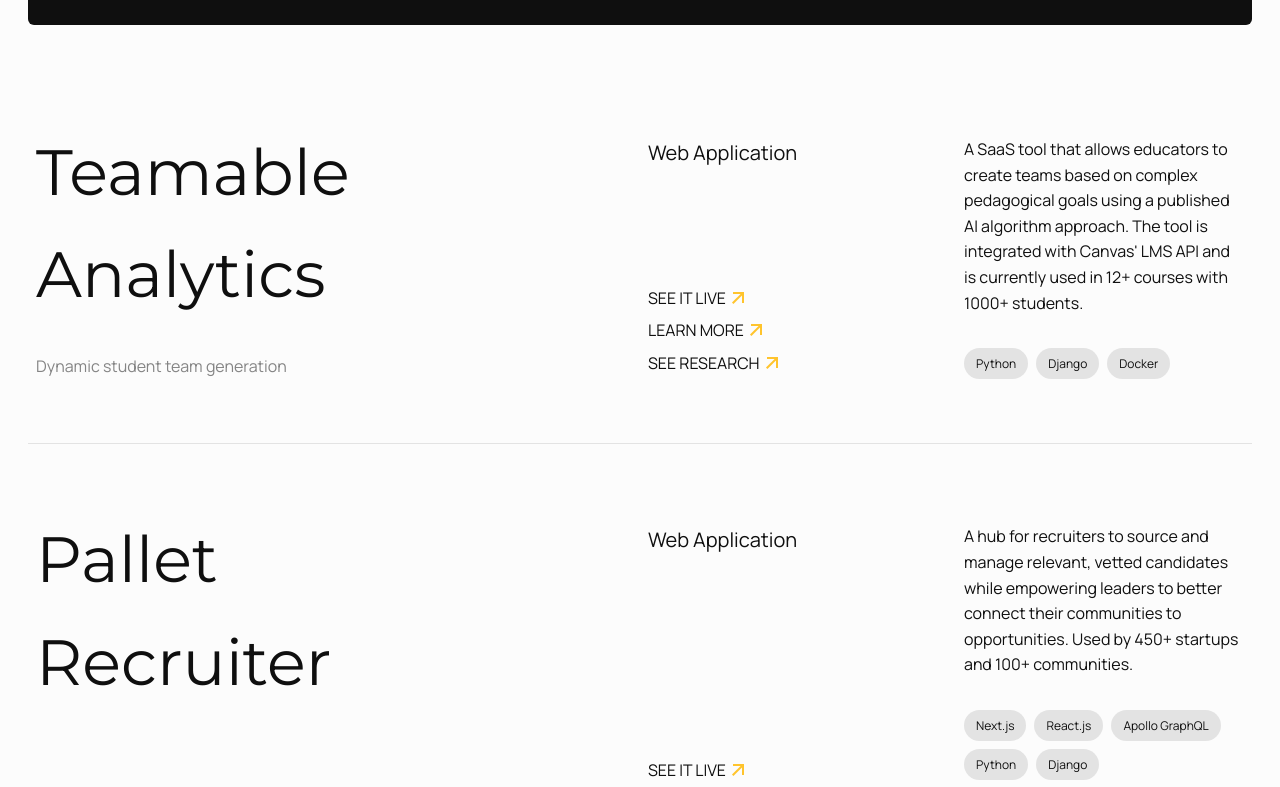
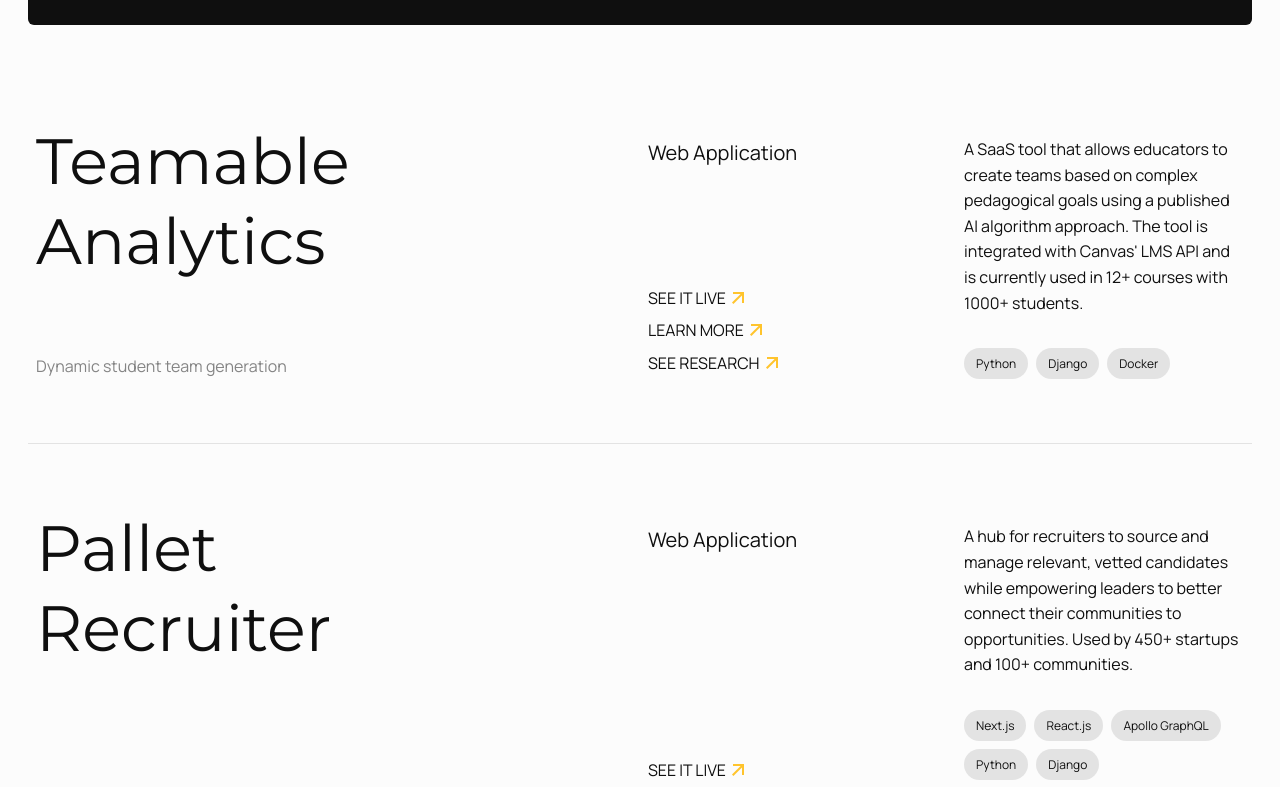
Before and after one commit to Opeyem1a/portfolio-v2, a Next.js app: page / in a window 1280 px wide. Shown: the part 1760-2547 px from the top of the page. Built offline with nearby package versions, Linux system fonts and the light colour scheme.

Commit message:
minor fixes

```diff
--- a/src/app/segments/AboutSection.tsx
+++ b/src/app/segments/AboutSection.tsx
@@ -22,7 +22,7 @@
                         <Left>
                             <FlexColumn gap="80px">
                                 <FlexColumn gap="32px">
-                                    <Text $fontSize={["2.75rem", "2.75rem", "3.5rem"]} $fontWeight={500}
+                                    <Text $fontSize={["3rem", "3rem", "3.5rem"]} $fontWeight={500}
                                           $lineHeight={"125%"}>
                                         Designing code & architecting design
                                     </Text>
--- a/src/components/ProjectRow/index.tsx
+++ b/src/components/ProjectRow/index.tsx
@@ -95,6 +95,7 @@
 
 const ProjectTitle = styled(Text)`
   font-size: 4rem;
+  line-height: 125%;
 
   ${mobileOnly} {
     font-size: 3rem;
```
